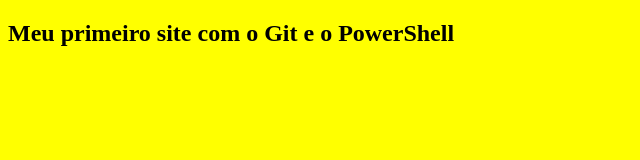
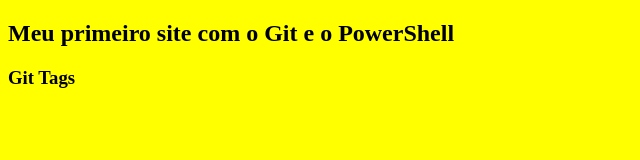
Before and after one commit to Caue-code/branches_1, a plain HTML site: page index.html in a window 1280 px wide. Shown: the full height of the page, 0-640 px from the left. Drawn offline with Linux system fonts and the light colour scheme.

Commit message:
enviando a tag

```diff
--- a/index.html
+++ b/index.html
@@ -1,5 +1,6 @@
 <!DOCTYPE html>
 <html lang="pt-br">
+
 <head>
     <!--
 **
@@ -11,7 +12,7 @@
 
     <meta charset="UTF-8">
     <!-- metas essenciais na pagina web -->
-<meta name="viewport" content="width=device-width", initial-scale="1.0">
+    <meta name="viewport" content="width=device-width" , initial-scale="1.0">
     <!-- Descrição breve do site -->
     <meta name="description" content="Esse é o meu primeioro site!">
     <!-- Palavras chaves no site -->
@@ -24,5 +25,7 @@
 
 <body>
     <h2 style="color: black;"> Meu primeiro site com o Git e o PowerShell</h2>
+    <h3>Git Tags</h3>
 </body>
+
 </html>
```
Lines whose indentation alone changed are shown as unchanged.
